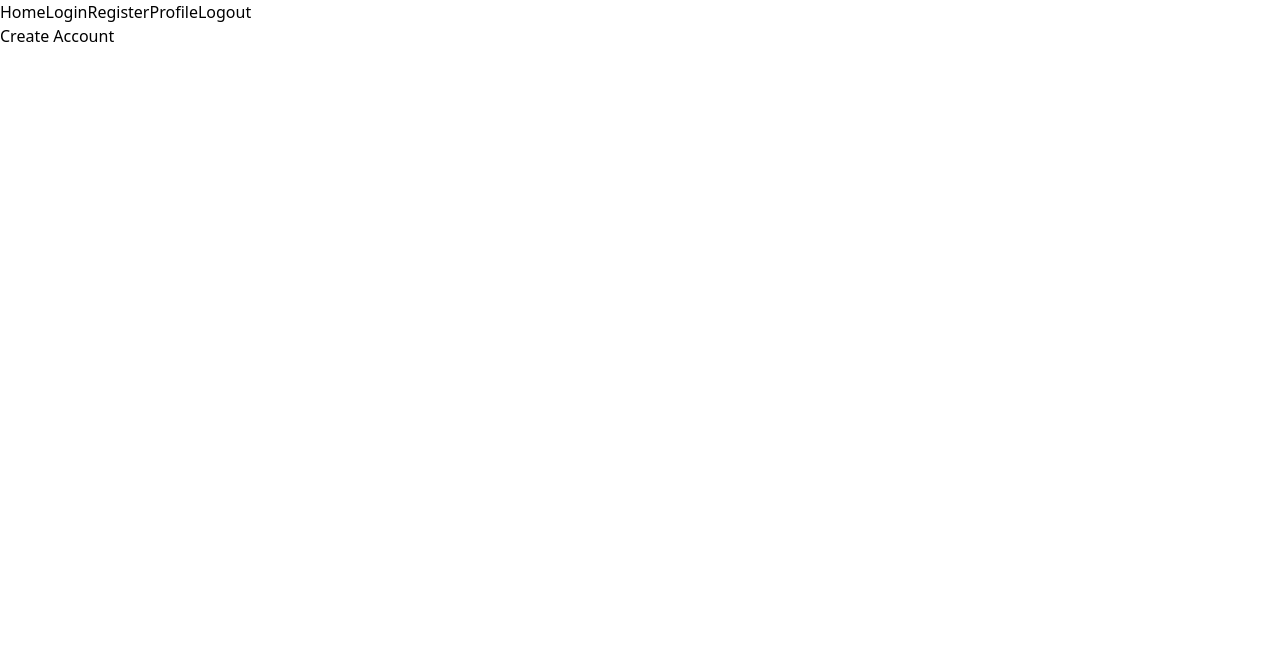
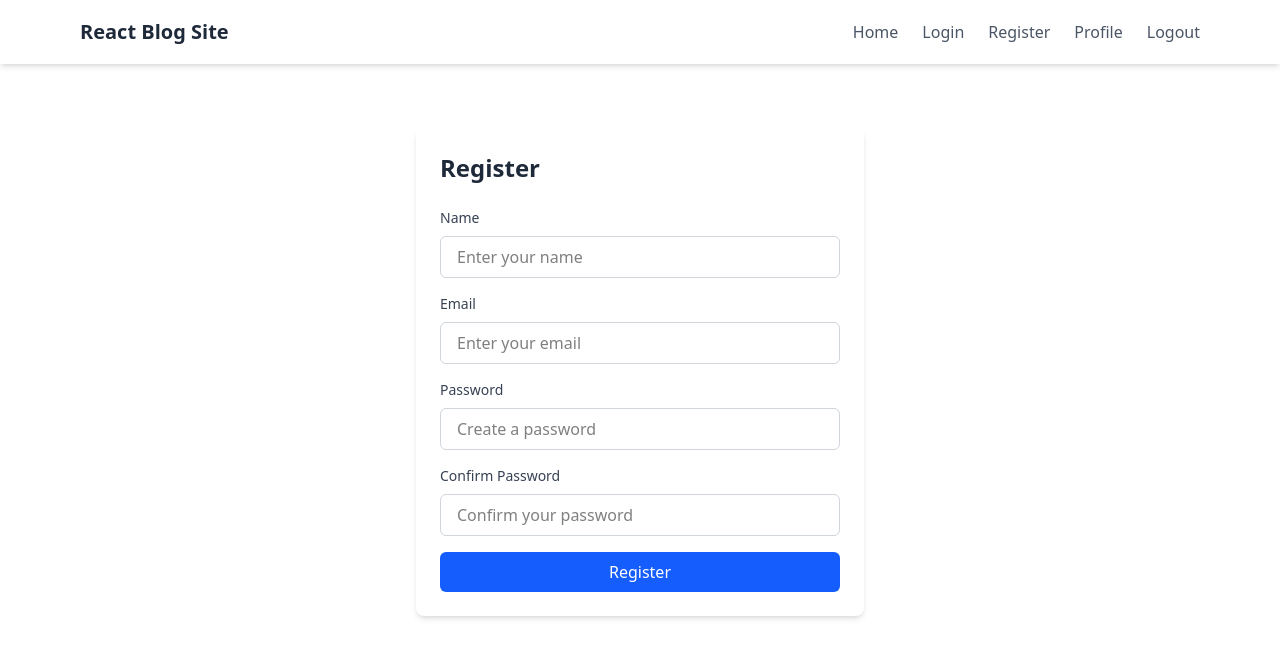
Before and after one commit to KeshavThosar/Blog-React-Firebase, a React (Vite) app: page /register in a window 1280 px wide. Shown: the top 658 px of the page. Built offline with nearby package versions, Linux system fonts and the light colour scheme.

Commit message:
Updated UI for components

```diff
--- a/src/App.jsx
+++ b/src/App.jsx
@@ -15,7 +15,6 @@ function App() {
   return (
     <BrowserRouter>
       <Navbar />
-
       <Routes>
         <Route path="/" element={ <Home /> }/>
         <Route path="/login" element={ <Login /> }/>
--- a/src/components/BlogCard.jsx
+++ b/src/components/BlogCard.jsx
@@ -0,0 +1,19 @@
+import { Link } from "react-router-dom";
+
+export default function BlogCard({ blog: { doc, title, content } }) {
+  return (
+    <div className="max-w-md my-3 p-6 bg-white rounded-lg shadow-md hover:shadow-lg transition-shadow">
+      <h3 className="text-xl font-bold text-gray-800 mb-3">
+        <Link to={`/blogs/${doc}`} >
+          {title ?? 'Understanding React Hooks'}
+        </Link>
+      </h3>
+      <p className="text-gray-600 leading-relaxed">
+        { content ??
+        `React Hooks are functions that let you use state and other React features
+        without writing a class. They provide a more direct API to the React concepts
+        you already know...` }
+      </p>
+    </div>
+  );
+}
--- a/src/components/BlogEditor.jsx
+++ b/src/components/BlogEditor.jsx
@@ -1,3 +1,34 @@
 export default function BlogEditor({ mode }) {
-  return <>Blog Editor</>
+    return (
+    <div className="max-w-2xl mx-auto p-6 bg-white rounded-lg shadow-md">
+      <h2 className="text-2xl font-bold mb-6 text-gray-800">Create Blog Post</h2>
+      <div className="space-y-4">
+        <div>
+          <label className="block text-sm font-medium text-gray-700 mb-2">
+            Title
+          </label>
+          <input
+            type="text"
+            className="w-full px-4 py-2 border border-gray-300 rounded-md focus:ring-2 focus:ring-blue-500 focus:border-transparent outline-none"
+            placeholder="Enter post title"
+          />
+        </div>
+        <div>
+          <label className="block text-sm font-medium text-gray-700 mb-2">
+            Content
+          </label>
+          <textarea
+            rows="8"
+            className="w-full px-4 py-2 border border-gray-300 rounded-md focus:ring-2 focus:ring-blue-500 focus:border-transparent outline-none resize-none"
+            placeholder="Write your blog content here..."
+          />
+        </div>
+        <button
+          className="w-full bg-blue-600 text-white py-2 rounded-md hover:bg-blue-700 transition-colors"
+        >
+          Publish Post
+        </button>
+      </div>
+    </div>
+  );
 }
--- a/src/components/Home.jsx
+++ b/src/components/Home.jsx
@@ -1,3 +1,38 @@
+import { useEffect, useState } from "react";
+import { useFirebaseAppContext } from "../firebaseConfig";
+import { collection, getDocs } from "firebase/firestore";
+
+import BlogCard from "./BlogCard";
+
 export default function Home() {
-  return <>Homepage</>
+  const { db } = useFirebaseAppContext();
+  const [blogs, setBlogs] = useState([]);
+
+  useEffect(() => {
+    async function getBlogPosts() {
+      const _blogs = [];
+      const querySnapshot = await getDocs(collection(db, "blogs"));
+      querySnapshot.forEach((doc) => {
+        console.log(doc.id);
+        const data = doc.data();
+        _blogs.push({
+          doc: doc.id,
+          title: data.title,
+          content: data.content,
+        });
+      });
+
+      setBlogs(_blogs);
+    }
+
+    getBlogPosts();
+  }, []);
+  return (
+    <div>
+      {
+        blogs.map((blog) => {
+          return <BlogCard key={blog.doc} blog={blog} />;
+        })}
+    </div>
+  );
 }
--- a/src/components/Login.jsx
+++ b/src/components/Login.jsx
@@ -1,3 +1,38 @@
 export default function Login() {
-  return <>Login</>
+ return (
+    <>
+    <div className="py-8 space-y-8"></div>
+    <div className="max-w-md mx-auto p-6 bg-white rounded-lg shadow-md">
+      <div className="py-8 space-y-8"></div>
+      <h2 className="text-2xl font-bold mb-6 text-gray-800">Login</h2>
+      <div className="space-y-4">
+        <div>
+          <label className="block text-sm font-medium text-gray-700 mb-2">
+            Email
+          </label>
+          <input
+            type="email"
+            className="w-full px-4 py-2 border border-gray-300 rounded-md focus:ring-2 focus:ring-blue-500 focus:border-transparent outline-none"
+            placeholder="Enter your email"
+          />
+        </div>
+        <div>
+          <label className="block text-sm font-medium text-gray-700 mb-2">
+            Password
+          </label>
+          <input
+            type="password"
+            className="w-full px-4 py-2 border border-gray-300 rounded-md focus:ring-2 focus:ring-blue-500 focus:border-transparent outline-none"
+            placeholder="Enter your password"
+          />
+        </div>
+        <button
+          className="w-full bg-blue-600 text-white py-2 rounded-md hover:bg-blue-700 transition-colors"
+        >
+          Login
+        </button>
+      </div>
+    </div>
+    </>
+  );
 }
--- a/src/components/Navbar.jsx
+++ b/src/components/Navbar.jsx
@@ -1,13 +1,31 @@
 import { Link } from "react-router-dom";
 
 export default function Navbar() {
+
   return (
-    <nav>
-      <Link to="/">Home</Link>
-      <Link to="/login">Login</Link>
-      <Link to="/register">Register</Link>
-      <Link to="/profile">Profile</Link>
-      <button>Logout</button>
+    <nav className="bg-white shadow-md">
+      <div className="max-w-6xl mx-auto px-4">
+        <div className="flex justify-between items-center h-16">
+          <div className="text-xl font-bold text-gray-800">React Blog Site</div>
+          <div className="flex space-x-6">
+            <Link to="/" className="text-gray-600 hover:text-blue-600 transition-colors">
+              Home
+            </Link>
+            <Link to="/login" className="text-gray-600 hover:text-blue-600 transition-colors">
+              Login
+            </Link>
+            <Link to="/register" className="text-gray-600 hover:text-blue-600 transition-colors">
+              Register
+            </Link>
+            <Link to="/profile/settings" className="text-gray-600 hover:text-blue-600 transition-colors">
+              Profile
+            </Link>
+            <button className="text-gray-600 hover:text-blue-600 transition-colors">
+              Logout
+            </button>
+          </div>
+        </div>
+      </div>
     </nav>
   );
 }
--- a/src/components/Profile.jsx
+++ b/src/components/Profile.jsx
@@ -1,14 +1,42 @@
-import { Link, Outlet } from "react-router-dom";
+import { useEffect } from "react";
+import { Link, Outlet, useNavigate, useLocation } from "react-router-dom";
 
 export default function Profile() {
+  const navigate = useNavigate();
+  const location = useLocation();
+  useEffect(() => {
+    if (!["/profile/settings", "/profile/blogs"].includes(location.pathname)) {
+      navigate("/profile/settings");
+    }
+  }, []);
+
   return (
-    <div>
-      <div>
-        Profile Page
-        <Link to="settings">Settings</Link>
-        <Link to="blogs">Your Blogs</Link>
+    <div className="flex mt-10 ">
+      <div className="w-64 bg-white h-screen shadow-lg">
+        <div className="p-6">
+          <h2 className="text-xl font-bold text-gray-800 mb-6">Account</h2>
+          <nav className="space-y-2">
+            <Link
+              to="settings"
+              className="block px-4 py-3 text-gray-700 hover:bg-blue-50 hover:text-blue-600 rounded-md transition-colors"
+            >
+              Settings
+            </Link>
+            <Link
+              to="blogs"
+              className="block px-4 py-3 text-gray-700 hover:bg-blue-50 hover:text-blue-600 rounded-md transition-colors"
+            >
+              Your Blogs
+            </Link>
+          </nav>
+        </div>
       </div>
-      <Outlet />
+      <div className="flex grow">
+        <div>
+        <Outlet />
+
+        </div>
+      </div>
     </div>
   );
 }
--- a/src/components/ProfileSettings.jsx
+++ b/src/components/ProfileSettings.jsx
@@ -1,8 +1,57 @@
 export default function ProfileSettings() {
   return (
-    <div>
-      <div>
-        Settings Page
+    <div className="max-w-2xl mx-auto p-6 bg-white rounded-lg shadow-md">
+      <h2 className="text-2xl font-bold mb-6 text-gray-800">Profile Settings</h2>
+      <div className="">
+
+        <div>
+          <label className="block text-sm font-medium text-gray-700 mb-2">
+            Full Name
+          </label>
+          <input
+            type="text"
+            className="w-full px-4 py-2 border border-gray-300 rounded-md focus:ring-2 focus:ring-blue-500 focus:border-transparent outline-none"
+            placeholder="Enter your full name"
+          />
+        </div>
+        <div>
+          <label className="block text-sm font-medium text-gray-700 mb-2">
+            Email
+          </label>
+          <input
+            type="email"
+            className="w-full px-4 py-2 border border-gray-300 rounded-md focus:ring-2 focus:ring-blue-500 focus:border-transparent outline-none"
+            placeholder="Enter your email"
+          />
+        </div>
+
+        <div>
+          <label className="block text-sm font-medium text-gray-700 mb-2">
+            Old Password
+          </label>
+          <input
+            type="password"
+            className="w-full px-4 py-2 border border-gray-300 rounded-md focus:ring-2 focus:ring-blue-500 focus:border-transparent outline-none"
+            placeholder="Enter your old password"
+          />
+        </div>
+
+        <div>
+          <label className="block text-sm font-medium text-gray-700 mb-2">
+            New Password
+          </label>
+          <input
+            type="password"
+            className="w-full px-4 py-2 border border-gray-300 rounded-md focus:ring-2 focus:ring-blue-500 focus:border-transparent outline-none"
+            placeholder="Enter your new password"
+          />
+        </div>
+
+        <button
+          className="w-full bg-blue-600 text-white py-2 rounded-md hover:bg-blue-700 transition-colors"
+        >
+          Save Changes
+        </button>
       </div>
     </div>
   );
--- a/src/components/Register.jsx
+++ b/src/components/Register.jsx
@@ -1,3 +1,58 @@
 export default function Register() {
-  return <>Create Account</>
+  return (
+    <>
+    <div className="py-8 space-y-8"></div>
+    <div className="max-w-md mx-auto p-6 bg-white rounded-lg shadow-md">
+
+      <h2 className="text-2xl font-bold mb-6 text-gray-800">Register</h2>
+      <div className="space-y-4">
+        <div>
+          <label className="block text-sm font-medium text-gray-700 mb-2">
+            Name
+          </label>
+          <input
+            type="text"
+            className="w-full px-4 py-2 border border-gray-300 rounded-md focus:ring-2 focus:ring-blue-500 focus:border-transparent outline-none"
+            placeholder="Enter your name"
+          />
+        </div>
+        <div>
+          <label className="block text-sm font-medium text-gray-700 mb-2">
+            Email
+          </label>
+          <input
+            type="email"
+            className="w-full px-4 py-2 border border-gray-300 rounded-md focus:ring-2 focus:ring-blue-500 focus:border-transparent outline-none"
+            placeholder="Enter your email"
+          />
+        </div>
+        <div>
+          <label className="block text-sm font-medium text-gray-700 mb-2">
+            Password
+          </label>
+          <input
+            type="password"
+            className="w-full px-4 py-2 border border-gray-300 rounded-md focus:ring-2 focus:ring-blue-500 focus:border-transparent outline-none"
+            placeholder="Create a password"
+          />
+        </div>
+        <div>
+          <label className="block text-sm font-medium text-gray-700 mb-2">
+            Confirm Password
+          </label>
+          <input
+            type="password"
+            className="w-full px-4 py-2 border border-gray-300 rounded-md focus:ring-2 focus:ring-blue-500 focus:border-transparent outline-none"
+            placeholder="Confirm your password"
+          />
+        </div>
+        <button
+          className="w-full bg-blue-600 text-white py-2 rounded-md hover:bg-blue-700 transition-colors"
+        >
+          Register
+        </button>
+      </div>
+    </div>
+    </>
+  );
 }
--- a/src/firebaseConfig.jsx
+++ b/src/firebaseConfig.jsx
@@ -1,7 +1,7 @@
 import { initializeApp } from "firebase/app";
 // import { getAnalytics } from "firebase/analytics";
 import { createContext, useContext } from 'react';
-import { getFirestore } from "firebase/firestore/lite";
+import { getFirestore } from "firebase/firestore";
 import { getAuth } from "firebase/auth";
 
 const firebaseConfig = {
```
